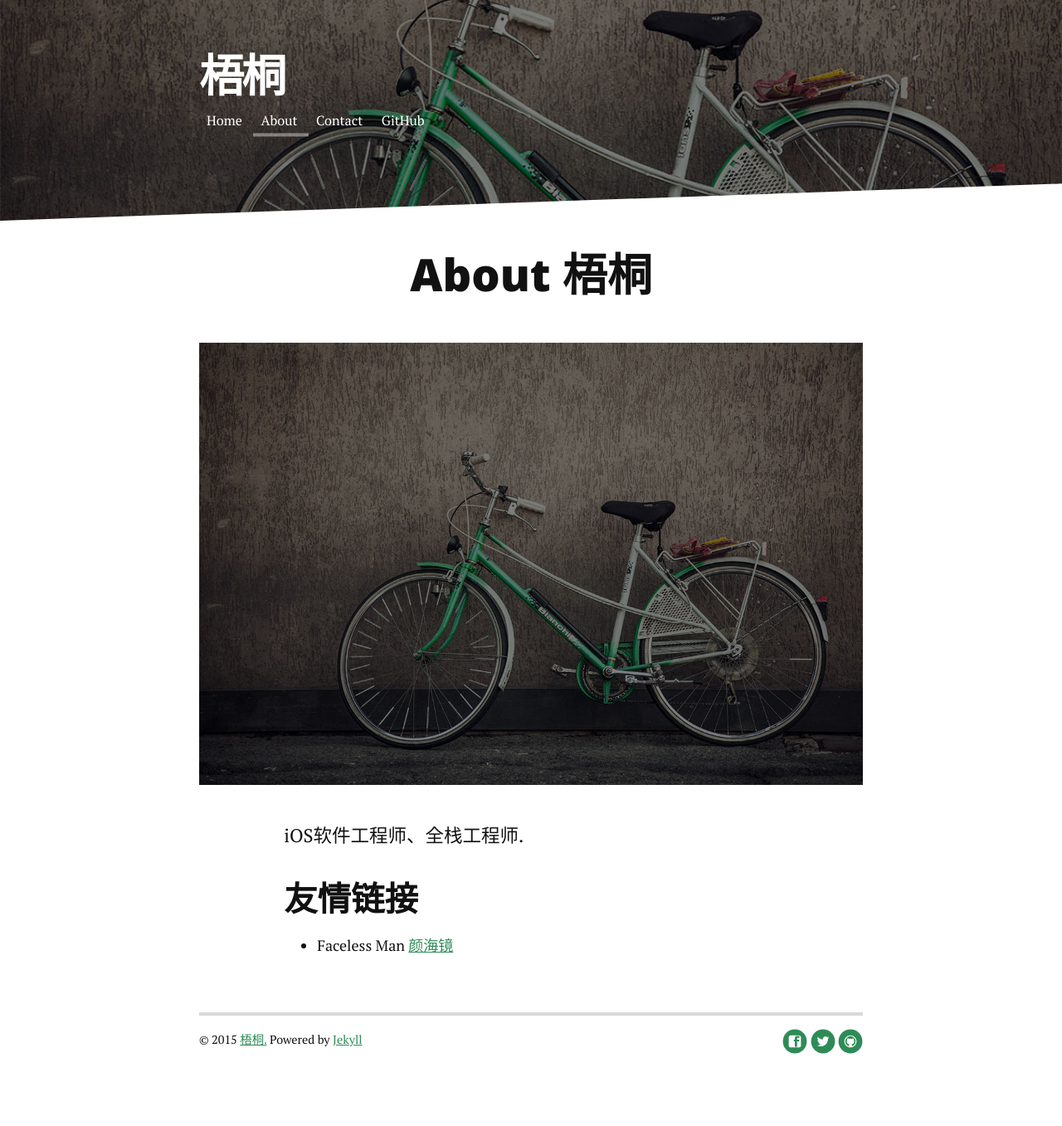
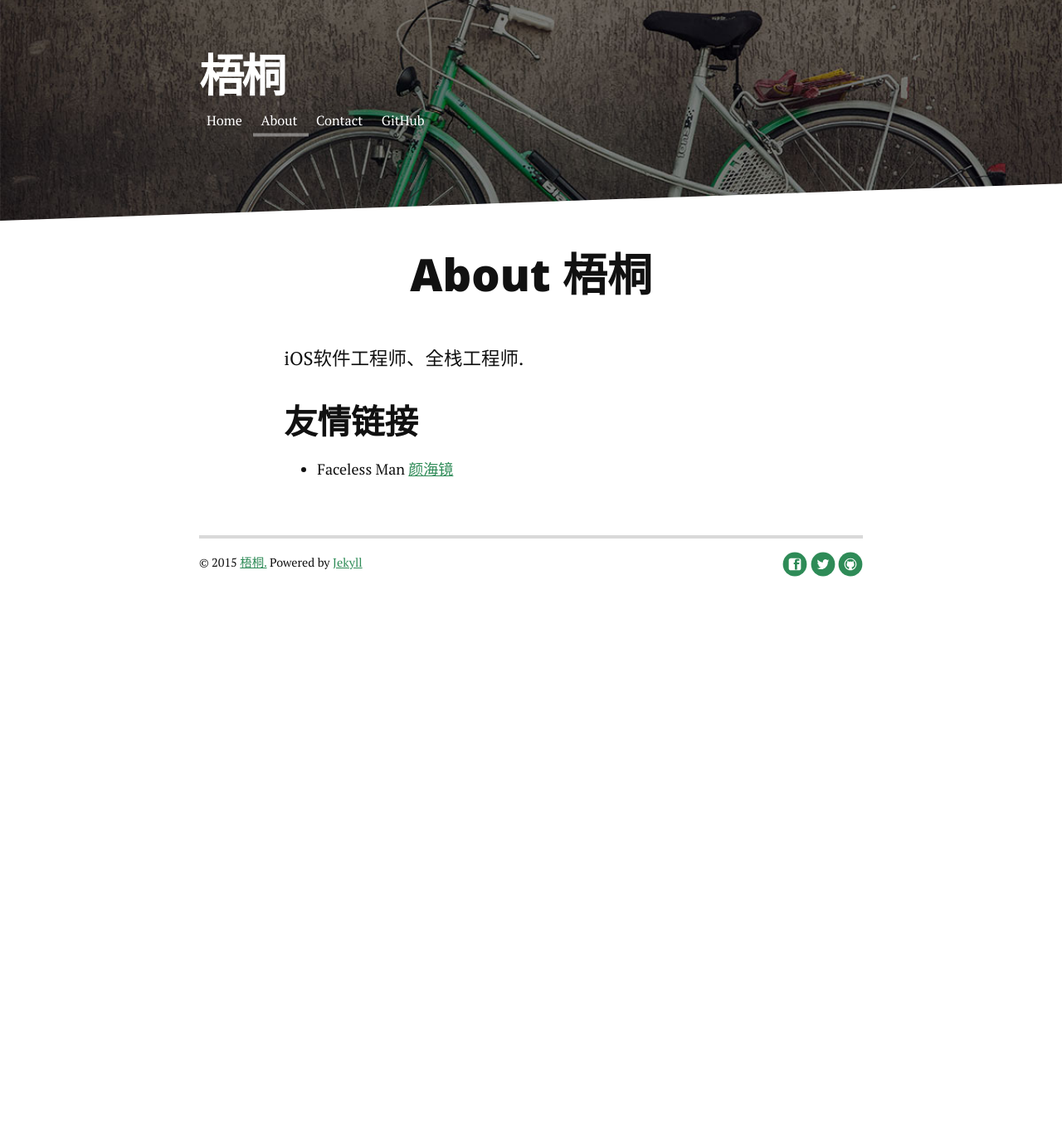
Before and after one commit to wutoz/wutoz.github.io, a Jekyll site: the page built from about.md, in a window 1280 px wide. Shown: the whole page at 83% size. Built offline with Jekyll 4.4.1, drawn with Linux system fonts in a browser that asks for light colours; nearby versions of some CDN libraries; Markdown is read by kramdown in place of the engine named in the settings; after the commit the page ends 900 px from its top, so only the background shows below that.

Commit message:
去掉图片

```diff
--- a/about.md
+++ b/about.md
@@ -5,7 +5,7 @@
 
 <div class="post">
 	<h1 class="pageTitle">About 梧桐</h1>
-	<img src="{{ '/assets/img/touring.jpg' | prepend: site.baseurl }}" alt="">
+	<!-- <img src="{{ '/assets/img/touring.jpg' | prepend: site.baseurl }}" alt="">  -->
 	<p class="intro">iOS软件工程师、全栈工程师.</p>
 	<h2>友情链接</h2>
 	<ul>
```
